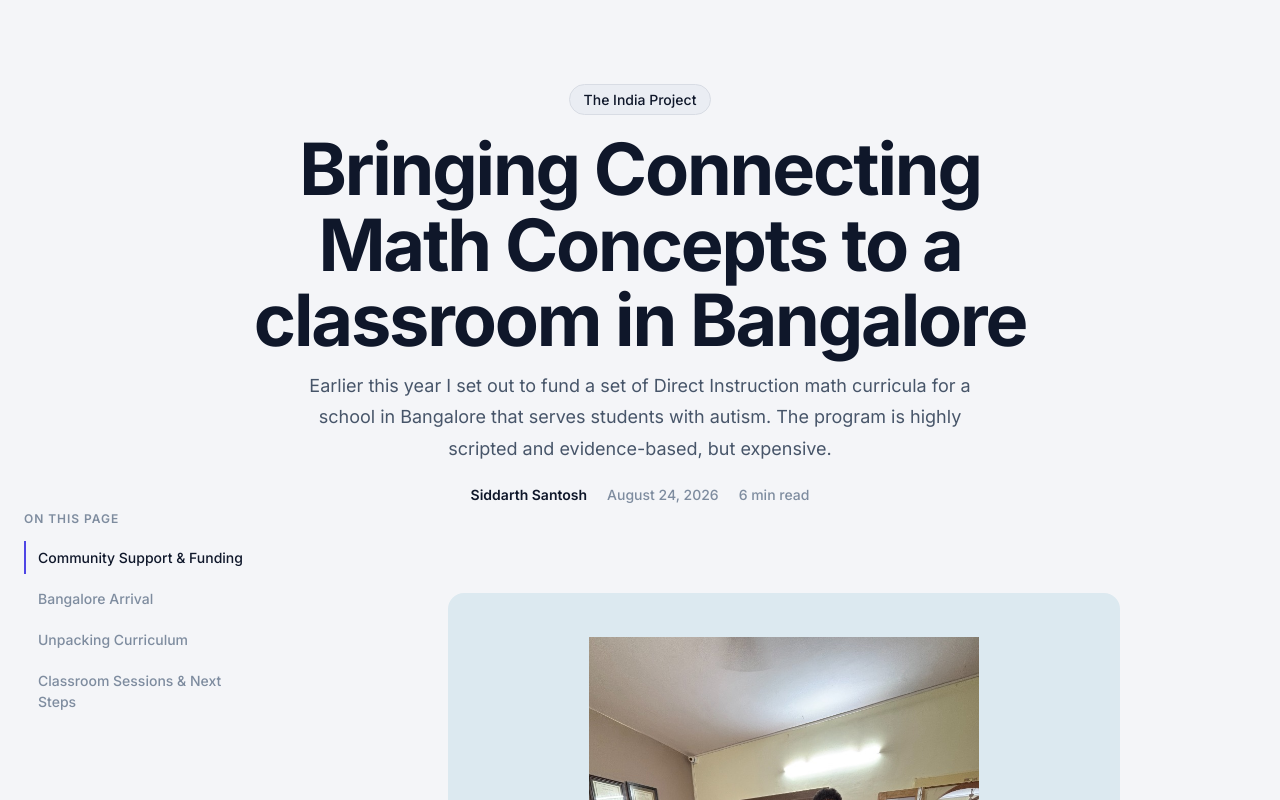
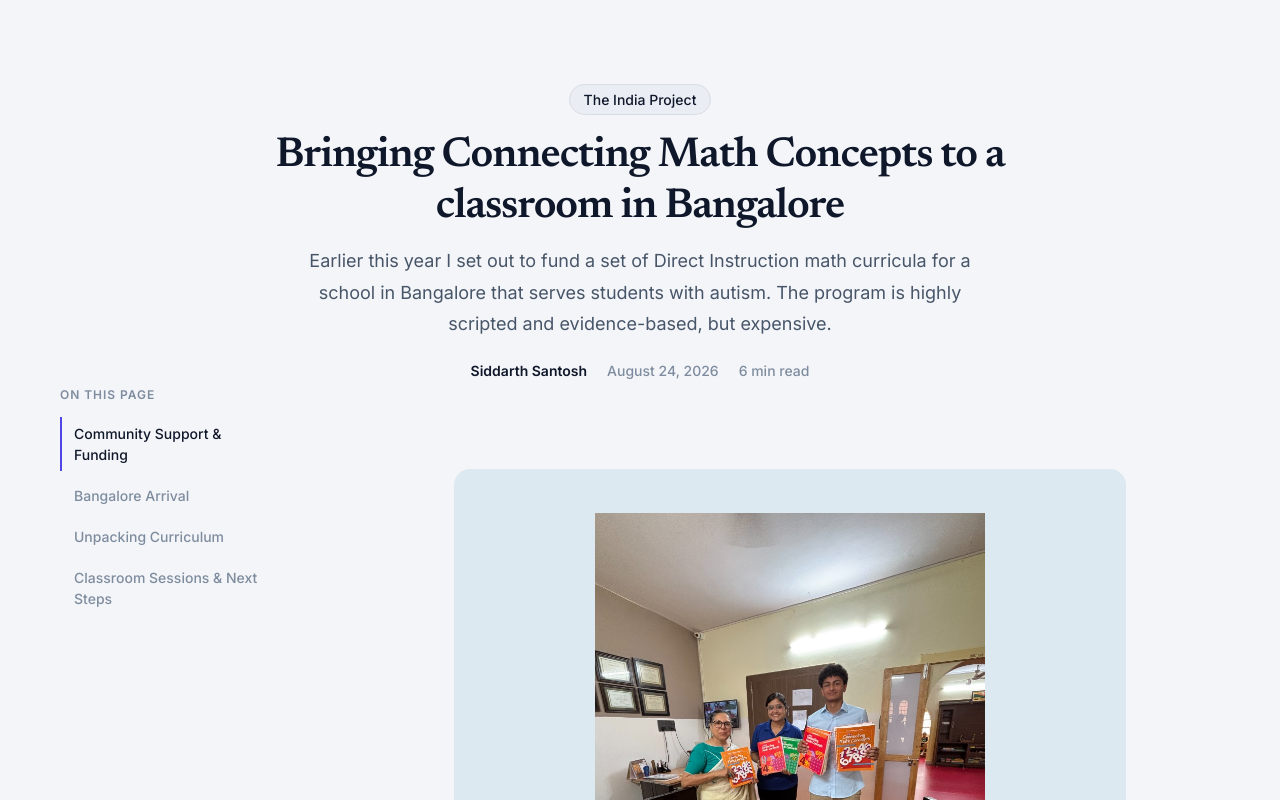
Before and after one commit to Dhyanesh2603/blog_v2, a React (Vite) app: page /blog/bringing-connecting-math-concepts in a window 1280 px wide. Shown: the part 100-900 px from the top of the page. Built offline with nearby package versions, Linux system fonts and the light colour scheme.

Commit message:
Enhance: Scale down first blog title font size and add left spacing

```diff
--- a/src/components/article/ArticleHeader.jsx
+++ b/src/components/article/ArticleHeader.jsx
@@ -19,7 +19,9 @@ export function ArticleHeader({ post }) {
         </span>
       )}
 
-      <h1 className="text-display mt-3 sm:mt-4">{title}</h1>
+      <h1 className="font-serif text-2xl sm:text-3xl md:text-4xl lg:text-[42px] font-semibold leading-[1.22] text-[var(--color-primary)] mt-3 sm:mt-4 tracking-tight">
+        {title}
+      </h1>
 
       {excerpt && (
         <p className="text-body text-[var(--color-secondary)] mt-2.5 sm:mt-3 max-w-2xl mx-auto">
--- a/src/components/article/TableOfContents.jsx
+++ b/src/components/article/TableOfContents.jsx
@@ -29,7 +29,7 @@ export function TableOfContents({ items }) {
   if (!items || items.length === 0) return null;
 
   return (
-    <nav className="hidden lg:block sticky top-32 w-56">
+    <nav className="hidden lg:block sticky top-32 w-56 pl-2">
       <h3 className="text-overline text-[var(--color-muted)] mb-4">On this page</h3>
       <ul className="space-y-2">
         {items.map((item) => {
--- a/src/components/blog/HeroArticle.jsx
+++ b/src/components/blog/HeroArticle.jsx
@@ -56,18 +56,18 @@ export default function HeroArticle({ post }) {
           </div>
         </div>
 
-        <div className="max-w-4xl">
+        <div className="max-w-4xl pl-2 sm:pl-4 md:pl-5 pr-2">
           <div className="mb-2.5">
             <span className="inline-block px-3 py-1 rounded-full border border-[var(--color-accent)]/20 text-caption text-[var(--color-accent)] bg-[var(--color-accent-soft)] font-medium uppercase tracking-wider">
               {post.categoryLabel || post.category}
             </span>
           </div>
 
-          <h1 className="text-display text-[var(--color-primary)] mb-2.5 line-clamp-2 transition-colors duration-200 group-hover:text-[var(--color-accent)]">
+          <h1 className="font-serif text-2xl sm:text-3xl md:text-4xl font-semibold leading-[1.25] text-[var(--color-primary)] mb-2.5 line-clamp-2 transition-colors duration-200 group-hover:text-[var(--color-accent)]">
             {post.title}
           </h1>
 
-          <p className="text-body text-[var(--color-secondary)] mb-4 line-clamp-2 max-w-3xl">
+          <p className="text-body-sm text-[var(--color-secondary)] mb-4 line-clamp-2 max-w-3xl leading-relaxed text-sm sm:text-base">
             {post.excerpt}
           </p>
 
--- a/src/data/posts.js
+++ b/src/data/posts.js
@@ -46,7 +46,7 @@ export const posts = [
         </figcaption>
       </figure>
 
-      <p class="text-body" style="font-size: 20px; line-height: 1.8; color: var(--color-primary);">
+      <p class="text-body" style="font-size: 18px; line-height: 1.75; color: var(--color-primary);">
         Earlier this year I set out to fund a set of Direct Instruction math curricula for a school in Bangalore that serves students with autism. The program, Connecting Math Concepts, is highly scripted and evidence-based, but it's also expensive, and the school didn't have it.
       </p>
 
@@ -117,7 +117,7 @@ export const posts = [
         </figcaption>
       </figure>
 
-      <blockquote style="border-left: 3px solid var(--color-series-blue); padding-left: 1.5rem; margin: 2.5rem 0; font-style: italic; font-size: 20px; line-height: 1.7; color: var(--color-primary);">
+      <blockquote style="border-left: 3px solid var(--color-series-blue); padding-left: 1.5rem; margin: 2.5rem 0; font-style: italic; font-size: 18px; line-height: 1.7; color: var(--color-primary);">
         "The curriculum was built somewhere else, for someone else. Watching it land in this classroom raised a question I hadn't planned on asking."
       </blockquote>
 
--- a/src/pages/Article.jsx
+++ b/src/pages/Article.jsx
@@ -42,8 +42,8 @@ export default function Article() {
       </div>
 
       {/* Article Content */}
-      <div className="max-w-7xl mx-auto px-6">
-        <div className="flex gap-12 lg:gap-16 relative">
+      <div className="max-w-7xl mx-auto px-6 sm:px-8 md:px-10">
+        <div className="flex gap-12 lg:gap-16 relative pl-1 sm:pl-3">
           {/* Sticky TOC — Desktop only */}
           {post.tableOfContents && (
             <aside className="hidden lg:block flex-shrink-0">
```
